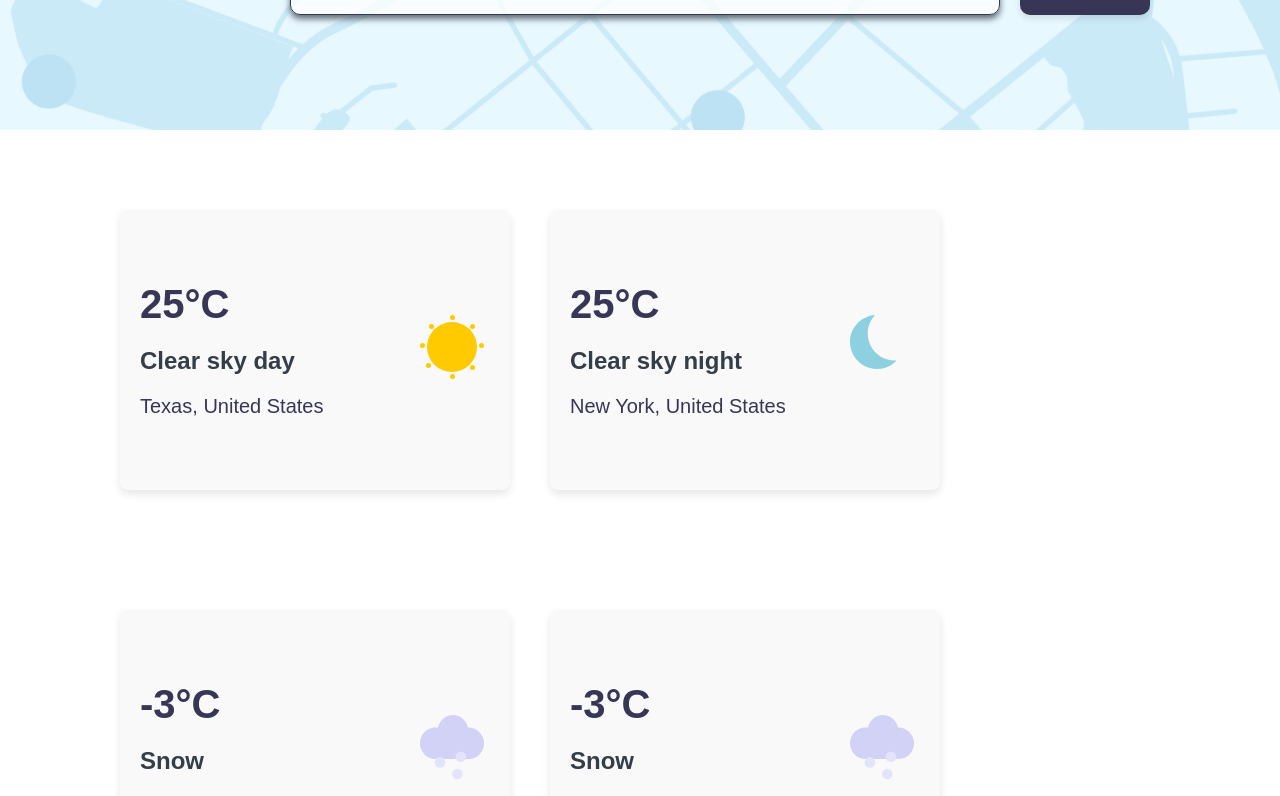
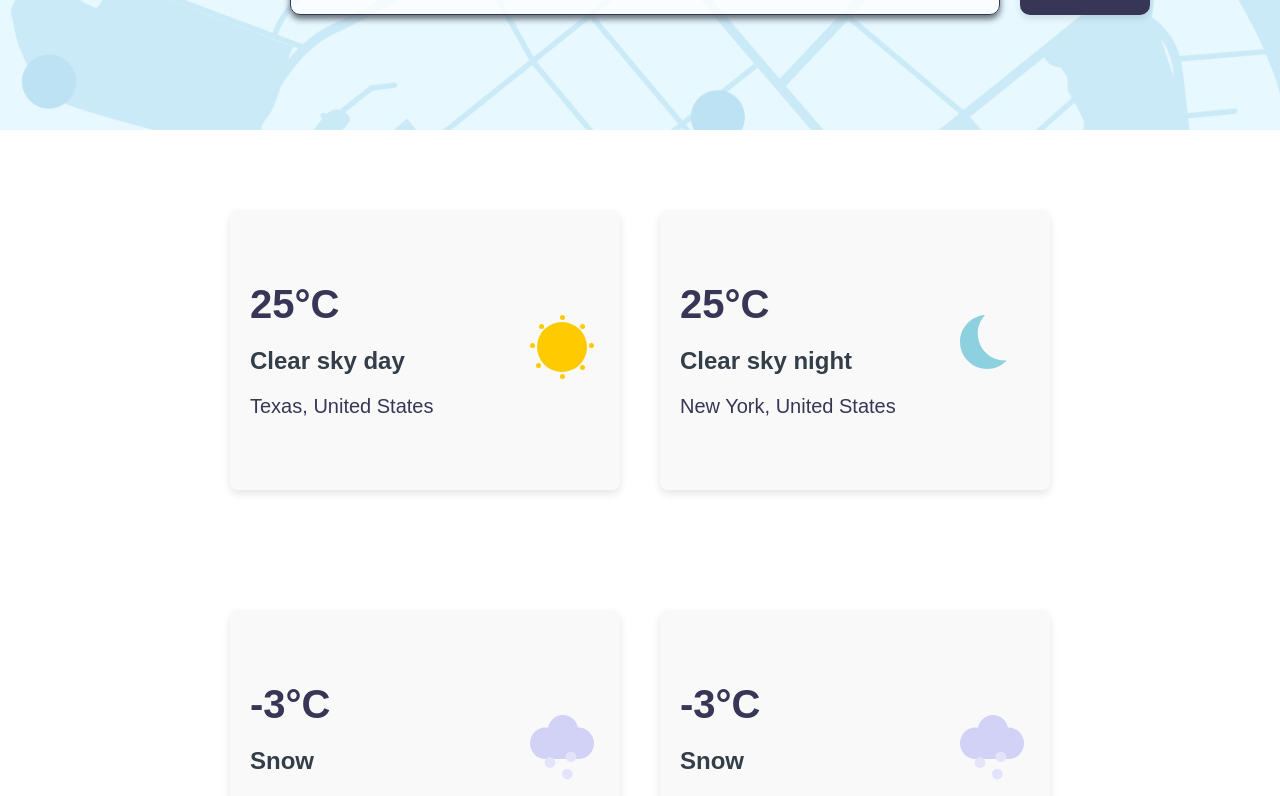
Before and after one commit to gevpa/lpweather, a React (Vite) app: page / in a window 1280 px wide. Shown: the part 660-1456 px from the top of the page. Built offline with nearby package versions, Linux system fonts and the light colour scheme.

Commit message:
fix cards position be in center

```diff
--- a/src/pages/Home/CardsWrapper/CardsWrapper.css
+++ b/src/pages/Home/CardsWrapper/CardsWrapper.css
@@ -9,7 +9,9 @@
 .cardsContainer {
   display: flex;
   flex-wrap: wrap;
+  justify-content: center;
   gap: 40px;
+  margin-bottom: 40px;
   padding: 20 20px;
   width: 100%;
 }
```
Also changed, not shown: src/pages/Home/CardsWrapper/CardsWrapper.tsx (+1 -13 lines).
